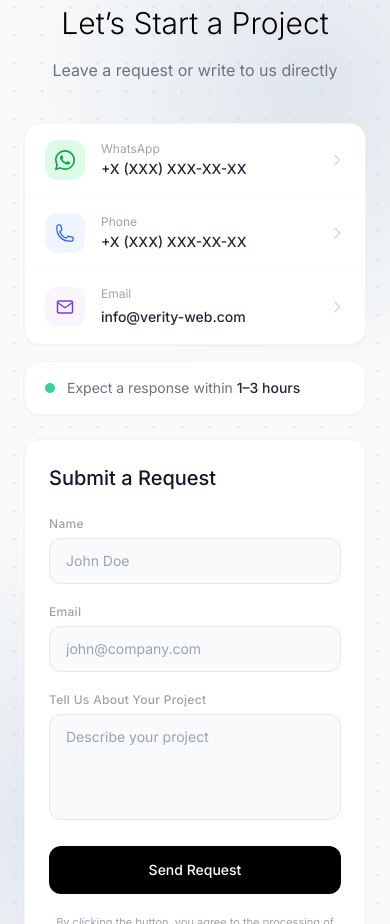
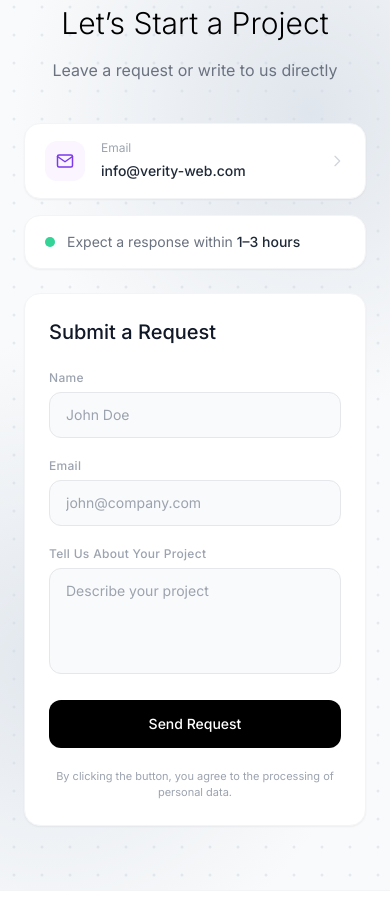
Before and after one commit to pymnik/MyWebsite, a website: page public/index.html in a window 390 px wide. Shown: the part 5880-6804 px from the top of the page. Drawn offline with nearby package versions, Linux system fonts and the light colour scheme; files that its build step writes are made by us from their sources.

Commit message:
removed phone num

```diff
--- a/public/index.html
+++ b/public/index.html
@@ -827,7 +827,7 @@
         <!-- Info -->
         <div class="fade-up d2 space-y-4 md:space-y-6 order-1 md:order-2">
           <div class="bg-white rounded-2xl border border-gray-100 shadow-sm overflow-hidden">
-            <a href="https://wa.me/1234567890" target="_blank" class="contact-link flex items-center gap-4 px-5 md:px-6 py-4 md:py-5 border-b border-gray-50">
+            <!-- <a href="https://wa.me/1234567890" target="_blank" class="contact-link flex items-center gap-4 px-5 md:px-6 py-4 md:py-5 border-b border-gray-50">
               <div class="w-10 h-10 rounded-xl flex items-center justify-center flex-shrink-0" style="background:#dcfce7;"><svg width="20" height="20" viewBox="0 0 24 24" fill="#16a34a"><path d="M17.472 14.382c-.297-.149-1.758-.867-2.03-.967-.273-.099-.471-.148-.67.15-.197.297-.767.966-.94 1.164-.173.199-.347.223-.644.075-.297-.15-1.255-.463-2.39-1.475-.883-.788-1.48-1.761-1.653-2.059-.173-.297-.018-.458.13-.606.134-.133.298-.347.446-.52.149-.174.198-.298.298-.497.099-.198.05-.371-.025-.52-.075-.149-.669-1.612-.916-2.207-.242-.579-.487-.5-.669-.51-.173-.008-.371-.01-.57-.01-.198 0-.52.074-.792.372-.272.297-1.04 1.016-1.04 2.479 0 1.462 1.065 2.875 1.213 3.074.149.198 2.096 3.2 5.077 4.487.709.306 1.262.489 1.694.625.712.227 1.36.195 1.871.118.571-.085 1.758-.719 2.006-1.413.248-.694.248-1.289.173-1.413-.074-.124-.272-.198-.57-.347z"/><path d="M12 0C5.373 0 0 5.373 0 12c0 2.122.554 4.118 1.528 5.852L.057 23.184a.75.75 0 00.93.93l5.332-1.471A11.944 11.944 0 0012 24c6.627 0 12-5.373 12-12S18.627 0 12 0zm0 22c-1.891 0-3.66-.5-5.192-1.373l-.372-.219-3.862 1.066 1.066-3.862-.22-.373A9.944 9.944 0 012 12C2 6.477 6.477 2 12 2s10 4.477 10 10-4.477 10-10 10z"/></svg></div>
               <div class="flex-1 min-w-0"><div class="text-xs text-gray-400 mb-0.5">WhatsApp</div><div class="text-sm font-medium text-gray-800">+X (XXX) XXX-XX-XX</div></div>
               <svg class="w-4 h-4 text-gray-300 flex-shrink-0" fill="none" stroke="currentColor" stroke-width="2" viewBox="0 0 24 24"><path stroke-linecap="round" stroke-linejoin="round" d="M9 5l7 7-7 7"/></svg>
@@ -836,7 +836,7 @@
               <div class="w-10 h-10 rounded-xl flex items-center justify-center flex-shrink-0" style="background:#eff6ff;"><svg xmlns="http://www.w3.org/2000/svg" fill="none" viewBox="0 0 24 24" class="w-5 h-5" stroke="#2563eb" stroke-width="1.5"><path stroke-linecap="round" stroke-linejoin="round" d="M2.25 6.75c0 8.284 6.716 15 15 15h2.25a2.25 2.25 0 0 0 2.25-2.25v-1.372c0-.516-.351-.966-.852-1.091l-4.423-1.106c-.44-.11-.902.055-1.173.417l-.97 1.293c-.282.376-.769.542-1.21.38a12.035 12.035 0 0 1-7.143-7.143c-.162-.441.004-.928.38-1.21l1.293-.97c.363-.271.527-.734.417-1.173L6.963 3.102a1.125 1.125 0 0 0-1.091-.852H4.5A2.25 2.25 0 0 0 2.25 4.5v2.25Z"/></svg></div>
               <div class="flex-1 min-w-0"><div class="text-xs text-gray-400 mb-0.5" data-i18n="phone_label"></div><div class="text-sm font-medium text-gray-800">+X (XXX) XXX-XX-XX</div></div>
               <svg class="w-4 h-4 text-gray-300 flex-shrink-0" fill="none" stroke="currentColor" stroke-width="2" viewBox="0 0 24 24"><path stroke-linecap="round" stroke-linejoin="round" d="M9 5l7 7-7 7"/></svg>
-            </a>
+            </a> -->
             <div class="contact-link flex items-center gap-4 px-5 md:px-6 py-4 md:py-5">
               <div class="w-10 h-10 rounded-xl flex items-center justify-center flex-shrink-0" style="background:#faf5ff;">
                 <svg width="18" height="18" viewBox="0 0 24 24" fill="none" stroke="#7c3aed" stroke-width="2" stroke-linecap="round" stroke-linejoin="round">
```
